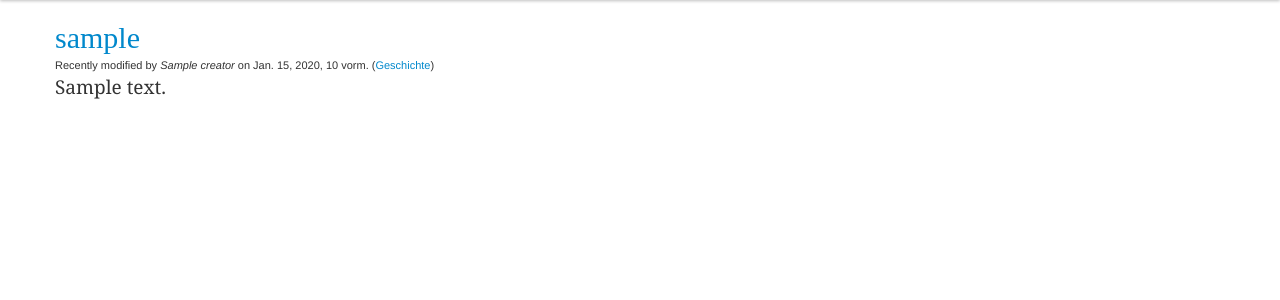
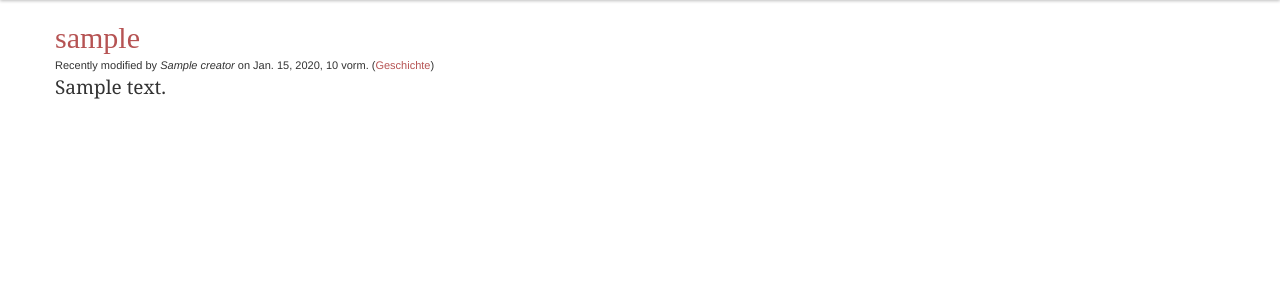
Before and after one commit to softwerkskammer/www.socrates-conference.de, a Django app: template app/templates/wakawaka/page.html in a window 1280 px wide. Shown: the part 40-340 px from the top of the page. Run offline with Django 3.2, Linux system fonts and the light colour scheme; the template is opened without the code that fills it: most values are stand-ins (such as "Sample title", 1, 10 or a date in 2020); parts of the project's set-up code (start-up, migrations or seed data) failed here and were passed over; some web fonts are replaced.

Commit message:
adding some SoCraTes colors

```diff
--- a/app/static/css/styles.css
+++ b/app/static/css/styles.css
@@ -4,10 +4,16 @@ body {
   padding-top: 60px; /* 60px to make the container go all the way to the bottom of the topbar */
 }
 
+a {
+  color: #B65353;
+}
+
 h1,h2,h3 {
   font-family: 'PT Serif Caption', serif;;
   font-weight: normal;
+  color: #B65353;
 }
+
 
 .wiki-page * {
   font: 19px Georgia;
@@ -16,3 +22,11 @@ h1,h2,h3 {
 .wiki-page-info {
   font-size: 11px;
 }
+
+
+/*
+SoCraTes colorscheme:
+  red -> #B65353
+  blue -> #3161B9
+  grey -> #E8E8E8
+*/
```
